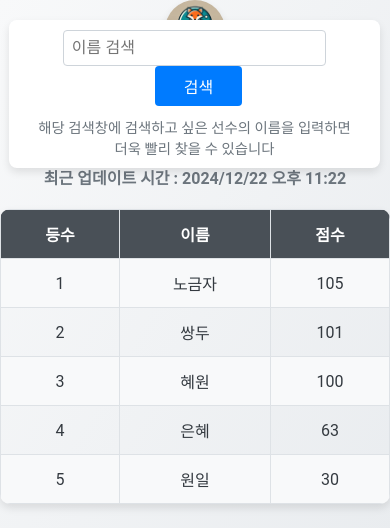
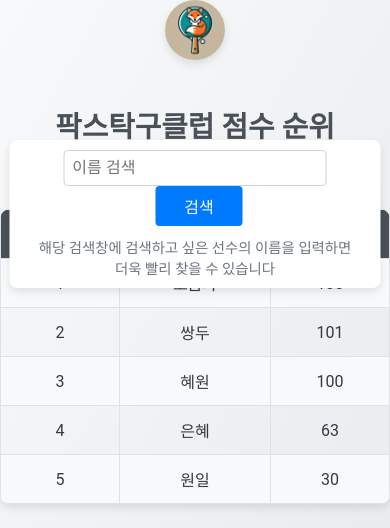
Before and after one commit to kanakim16/fox2, a Flask app: page / in a window 390 px wide. Shown: the top 528 px of the page. Run offline with Flask 3, Linux system fonts and the light colour scheme.

Commit message:
수정 내용

```diff
--- a/templates/index.html
+++ b/templates/index.html
@@ -68,9 +68,10 @@
 
         /* 검색창 컨테이너 */
         #search-container {
-            position: fixed;
-            top: 10px;
-            right: 10px;
+            position: absolute;  /* 절대 위치 지정 */
+            top: 120px;  /* '최근 업데이트 시간' 아래 위치 */
+            left: 50%;
+            transform: translateX(-50%);  /* 수평 중앙 정렬 */
             background: #ffffff;
             padding: 15px;
             border-radius: 8px;
@@ -127,10 +128,11 @@
             }
 
             #search-container {
-                top: 20px;
-                right: 10px;
+                top: 140px;  /* 모바일에서 조금 아래 위치 */
+                left: 50%;
+                width: 90%;  /* 화면에 맞는 검색창 크기 */
+                transform: translateX(-50%);  /* 수평 중앙 정렬 */
                 padding: 10px;
-                width: 90%;  /* 화면에 맞는 검색창 크기 */
             }
 
             #search-container input {
```
